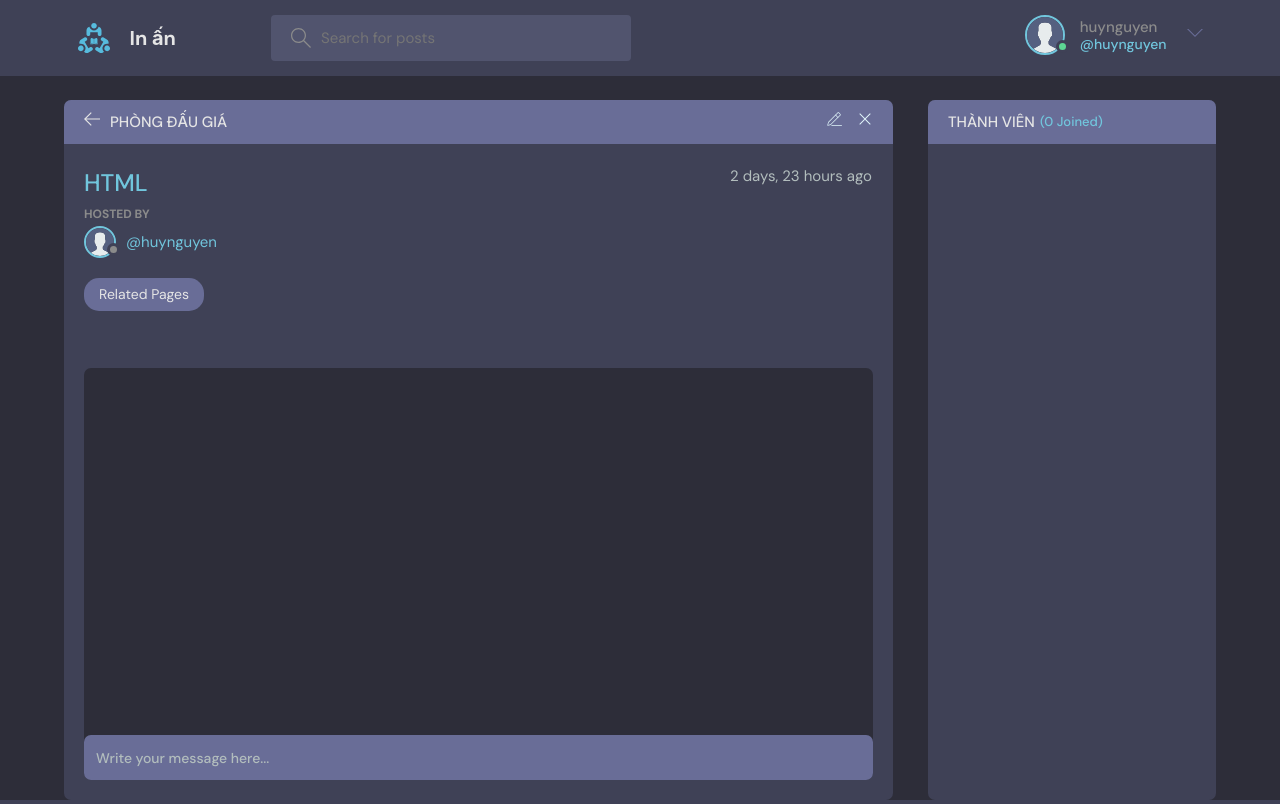
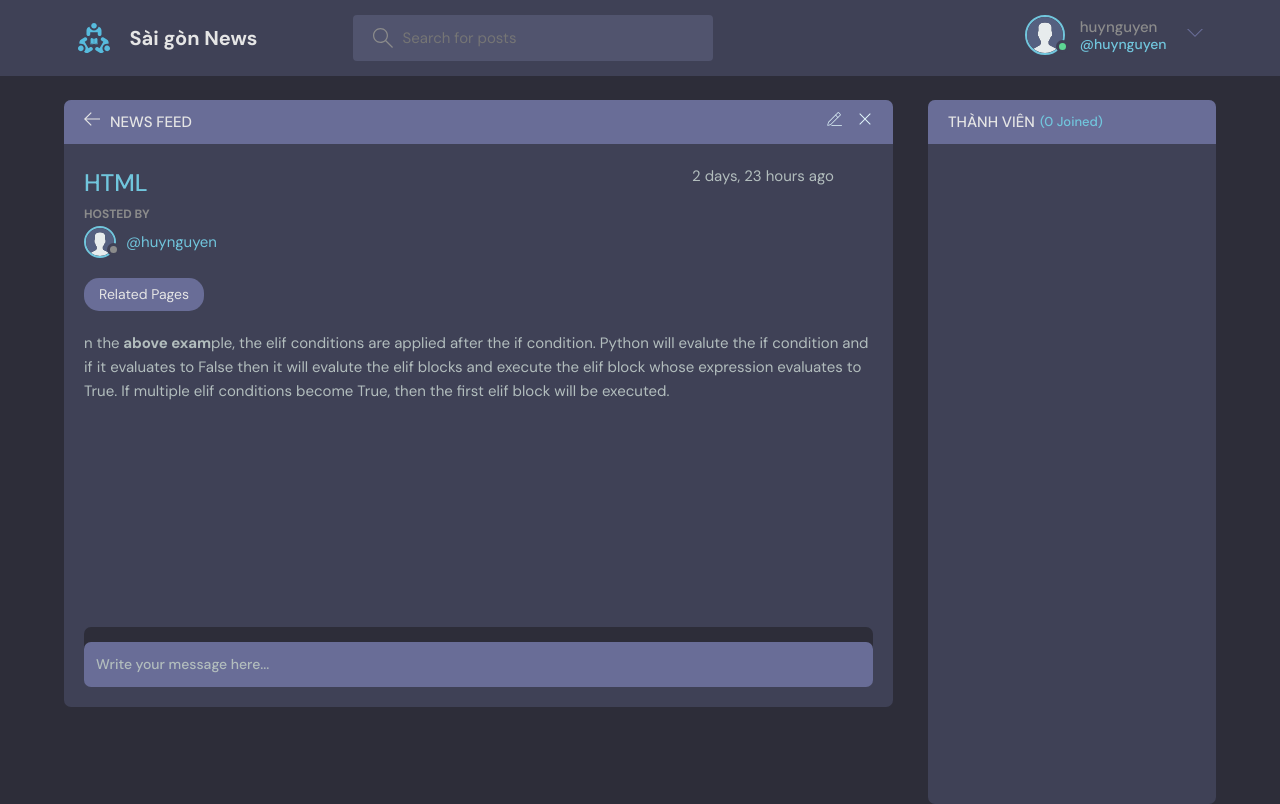
Before and after one commit to HuyNguyen1977/django, a Django app: page /room/2/ in a window 1280 px wide. Run offline with Django 3.2, Linux system fonts and the light colour scheme; a user stored in the database is signed in; data comes from the database, SQL or seed files in the repository; both versions use the stored data as it was after the commit; some libraries are stand-ins or nearby versions.

Commit message:
change code 30122021

```diff
--- a/base/templates/base/home.html
+++ b/base/templates/base/home.html
@@ -21,7 +21,7 @@
                 d="M32 30.586l-10.845-10.845c1.771-2.092 2.845-4.791 2.845-7.741 0-6.617-5.383-12-12-12s-12 5.383-12 12c0 6.617 5.383 12 12 12 2.949 0 5.649-1.074 7.741-2.845l10.845 10.845 1.414-1.414zM12 22c-5.514 0-10-4.486-10-10s4.486-10 10-10c5.514 0 10 4.486 10 10s-4.486 10-10 10z">
               </path>
             </svg>
-            <input name="q" placeholder="Search for posts" />
+            <input name="q" placeholder="Tìm kiếm ....." />
           </label>
         </form>
         <div class="mobile-menuItems">
@@ -32,7 +32,7 @@
 
       <div class="roomList__header">
         <div>
-          <h2>Phòng đấu giá</h2>
+          <h2>News feed</h2>
           {% if messages %}
             <ul class="messages">
                 {% for message in messages %}
@@ -50,7 +50,7 @@
               d="M16.943 0.943h-1.885v14.115h-14.115v1.885h14.115v14.115h1.885v-14.115h14.115v-1.885h-14.115v-14.115z">
             </path>
           </svg>
-          Tạo phòng
+          Thêm news feed
         </a>
       </div>
 
--- a/base/templates/base/room.html
+++ b/base/templates/base/room.html
@@ -16,7 +16,7 @@
               </path>
             </svg>
           </a>
-          <h3>Phòng đấu giá</h3>
+          <h3>News feed</h3>
         </div>
         {% if room.host == request.user %}
         <div class="room__topRight">
@@ -72,8 +72,11 @@
             corporis laboriosam deleniti molestias?
           </div> -->
           <span class="room__topics">{{room.topic}}</span>
+
         </div>
-
+        <div >
+            {{room.description|safe}}
+           </div>
         <div class="room__conversation">
           <div class="threads scroll">
 
@@ -113,12 +116,14 @@
         </div>
 
       </div>
+      {% if request.user.is_authenticated %}
         <div class="room__message">
           <form action="" method="POST">
             {% csrf_token %}
             <input name="body" placeholder="Write your message here..." />
           </form>
         </div>
+      {% endif %}
     </div>
     <!-- Room End -->
 
--- a/base/views.py
+++ b/base/views.py
@@ -91,19 +91,19 @@
     participants = room.participants.all()
     participantsUser=[]
     # Get thanh vien tham gia
-    for userPa in participants:
-        participantsUser.append(userPa.username)
-        print((participantsUser))
+    # for userPa in participants:
+    #     participantsUser.append(userPa.username)
+    #     print((participantsUser))
     #end Get thanh vien tham gia
     # print(vars(participants))
-    if request.user.username not in participantsUser and request.user.username != room.host.username :
-        # print("ton tai")
-        # context = { 'message':'Bạn không có quyền trong phòng này','permit':'notpermit'}
-        messages.warning(request, 'Bạn không có quyền tham gia')
-        return redirect('home')
+    # if request.user.username not in participantsUser and request.user.username != room.host.username :
+    #     # print("ton tai")
+    #     # context = { 'message':'Bạn không có quyền trong phòng này','permit':'notpermit'}
+    #     messages.warning(request, 'Bạn không có quyền tham gia')
+    #     return redirect('home')
     # print(request.user.username)
-    # print(vars(room.host))
-    if request.method == 'POST':
+    # print(vars(room))
+    if request.method == 'POST' and request.user.is_authenticated:
         message = Message.objects.create(
             user=request.user,
             room=room,
--- a/static/styles/style.css
+++ b/static/styles/style.css
@@ -49,7 +49,7 @@
   font-size: 1.5rem;
   color: var(--color-light-gray);
   background-color: var(--color-bg);
-  min-height: 100vh;
+  /* min-height: 100vh; */
 }
 
 img {
@@ -424,7 +424,7 @@
 .layout__box {
   width: 90%;
   max-width: 48rem;
-  min-height: 40rem;
+  /* min-height: 40rem; */
   position: absolute;
   top: 50%;
   left: 50%;
@@ -901,7 +901,7 @@
 .room,
 .participants {
   background: var(--color-dark);
-  max-height: 87.5vh;
+  /* max-height: 87.5vh; */
   border-radius: 0.7rem;
   overflow: hidden;
   position: relative;
@@ -964,9 +964,9 @@
 }
 
 .room__header {
-  max-height: 30vh;
+  /* max-height: 30vh; */
   overflow-y: auto;
-  position: absolute;
+  /* position: absolute; */
   width: 95%;
   background: var(--color-dark);
   z-index: 999;
@@ -985,7 +985,7 @@
 .room__box {
   padding-left: 2rem;
   padding-right: 2rem;
-  height: 80.5vh;
+  /* height: 80.5vh; */
   /* overflow-y: auto; */
   padding-bottom: 0;
 }
@@ -994,7 +994,7 @@
   .room__box {
     padding-left: 2.5rem;
     padding-right: 2rem;
-    height: 80.5vh;
+    /* height: 80.5vh; */
     overflow-y: auto;
     padding-bottom: 0;
   }
--- a/templates/main.html
+++ b/templates/main.html
@@ -15,7 +15,7 @@
     <!-- <script src="http://code.jquery.com/jquery-1.9.1.min.js"></script> -->
 
     {{ form.media }}
-    <title>Đấu giá - Auction</title>
+    <title>Blog</title>
 </head>
 
 <body>
--- a/templates/navbar.html
+++ b/templates/navbar.html
@@ -3,7 +3,7 @@
     <div class="container">
         <a href="{% url 'home' %}" class="header__logo">
             <img src="{% static 'images/logo.svg' %}" />
-            <h1>In ấn</h1>
+            <h1>Sài gòn News</h1>
         </a>
         <form class="header__search" method="GET" action="{% url 'home' %}">
             <label>
```
Also changed, not shown: db.sqlite3. Lines whose indentation alone changed are shown as unchanged.
